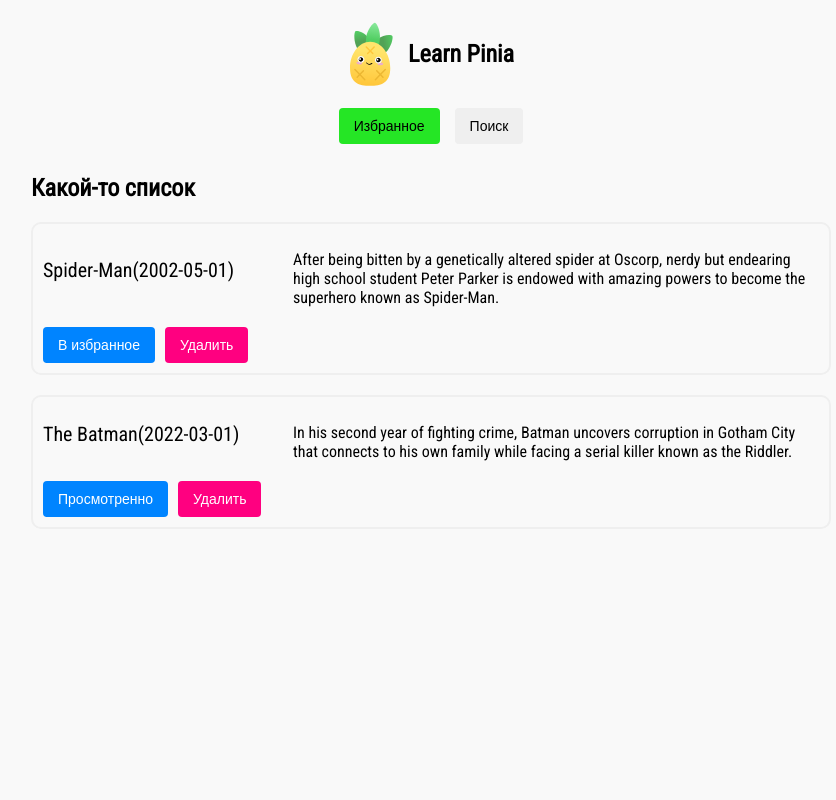
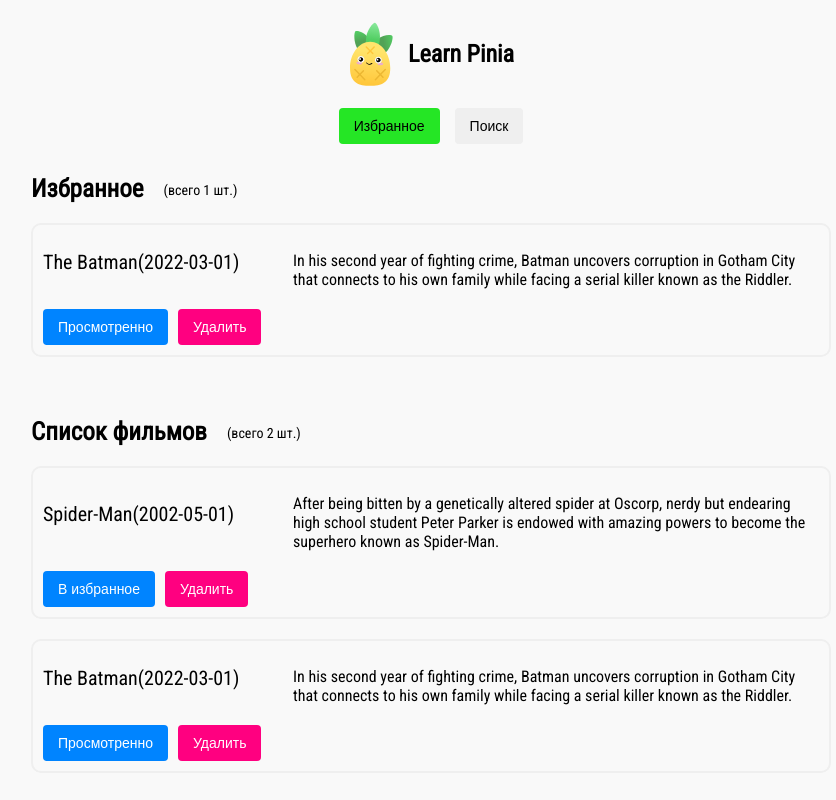
Before and after one commit to not-iron-yury/Pinia_Learn, a Vue app: page / in a window 1280 px wide. Shown: the whole page, without its empty margins (209-1045 px from the left). Built offline with nearby package versions, Linux system fonts and the light colour scheme.

Commit message:
Геттеры
Changes to be committed:
	modified:   src/App.vue
	modified:   src/stores/MovieStore.js

```diff
--- a/src/App.vue
+++ b/src/App.vue
@@ -16,14 +16,45 @@
       <button :class="['btn', { btn_green: movieStore.activeTab === 2 }]">Поиск</button>
     </div>
     <div class="movies" v-if="movieStore.activeTab === 1">
-      <h2>Какой-то список</h2>
-      <Movie v-for="movie of movieStore.movies" :key="movie.id" :movie="movie" />
+      <section>
+        <div class="movies-header">
+          <h2 class="movies-title">Избранное</h2>
+          <span class="movies-count">(всего {{ movieStore.watchedVMoveies.length }} шт.)</span>
+        </div>
+        <Movie v-for="movie of movieStore.watchedVMoveies" :key="movie.id" :movie="movie" />
+      </section>
+      <section>
+        <div class="movies-header">
+          <h2 class="movies-title">Cписок фильмов</h2>
+          <span class="movies-count">(всего {{ movieStore.movies.length }} шт.)</span>
+        </div>
+        <Movie v-for="movie of movieStore.movies" :key="movie.id" :movie="movie" />
+      </section>
     </div>
     <div class="search" v-else-if="movieStore.activeTab === 2">Поиск</div>
   </main>
 </template>
 
 <style lang="css">
+.movies {
+  display: grid;
+  gap: 40px;
+}
+.movies-header {
+  display: flex;
+  align-items: flex-end;
+  gap: 20px;
+  margin-bottom: 20px;
+}
+.movies-title {
+  font-size: 25px;
+  margin: 0;
+}
+.movies-count {
+  font-size: 14px;
+  padding-bottom: 5px;
+}
+
 .header {
   display: flex;
   justify-content: center;
--- a/src/stores/MovieStore.js
+++ b/src/stores/MovieStore.js
@@ -24,4 +24,9 @@
     ],
     activeTab: 1,
   }),
+  getters: {
+    watchedVMoveies() {
+      return this.movies.filter(itm => itm.isWatched);
+    },
+  },
 });
```
